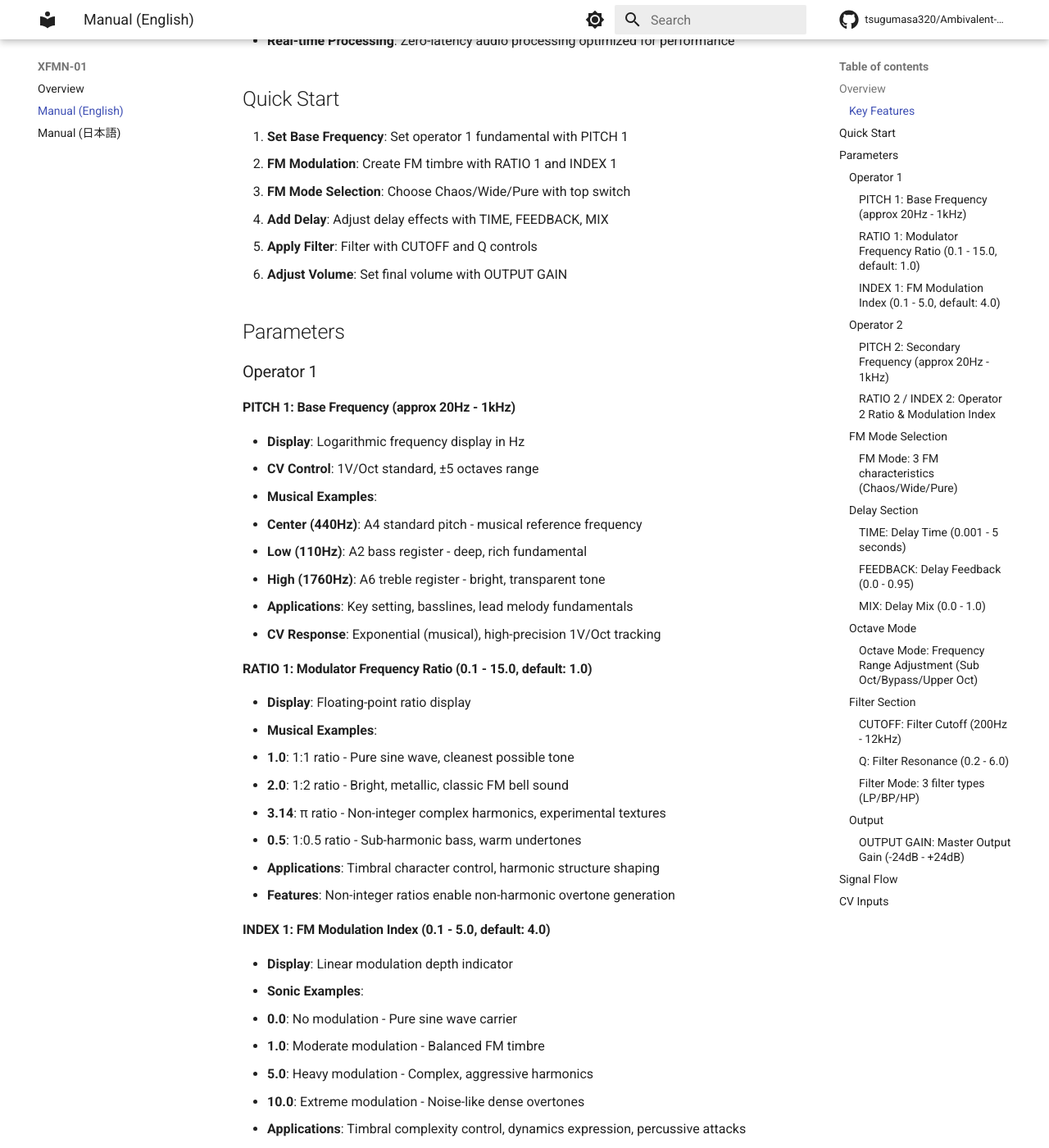
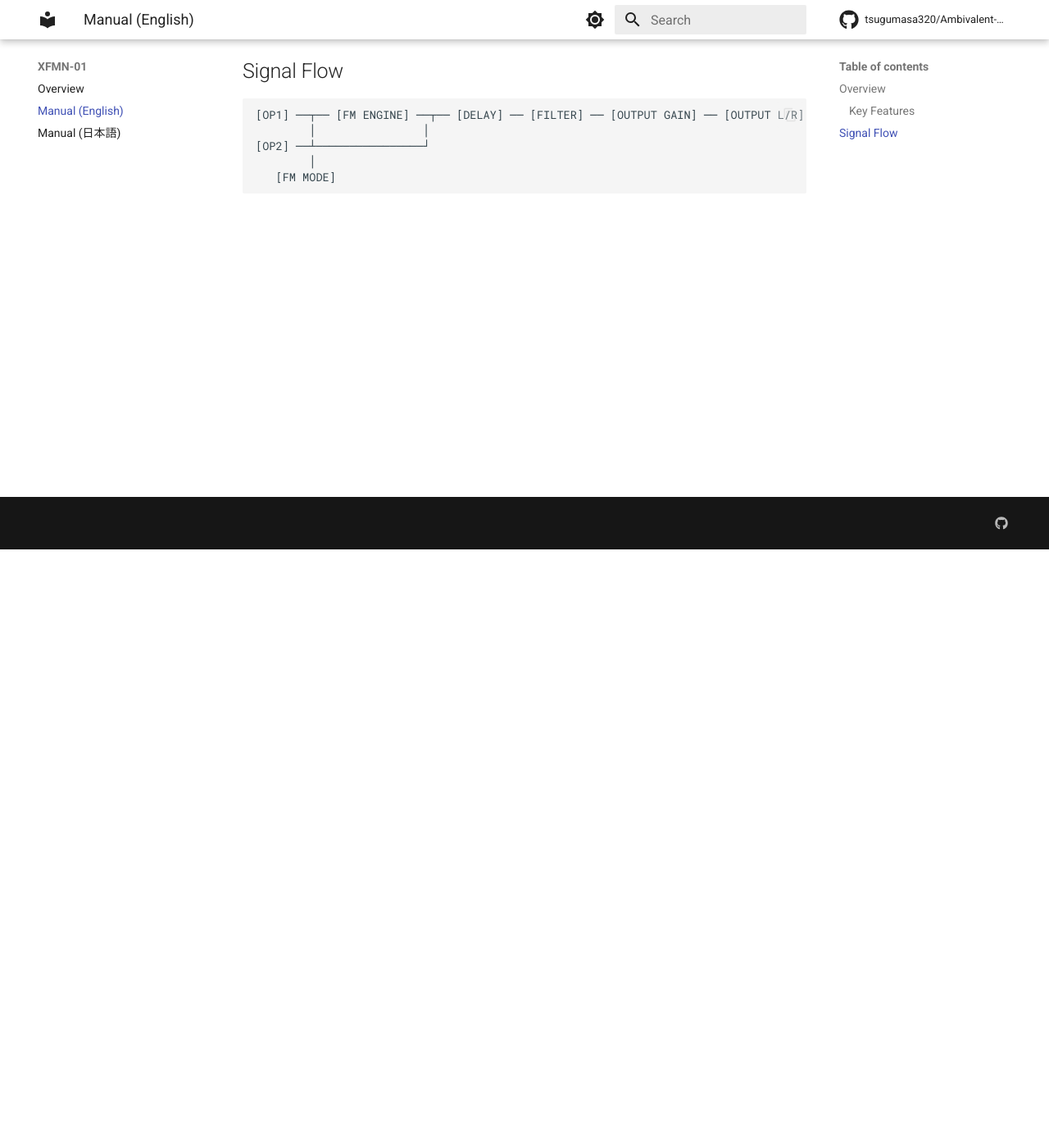
Before and after one commit to tsugumasa320/Ambivalent-Instruments-Manual, an MkDocs documentation site: the page built from docs/xfmn01/manual.md, in a window 1280 px wide and 1400 px high, scrolled down 730 px. Shown: the whole window at 82% size. Built offline with MkDocs 1.6.1 and Material for MkDocs 9.7.7, drawn with Linux system fonts in a browser that asks for light colours; comment, search, counter and statistics services are not loaded; some of the changed text lies outside the part shown.

Commit message:
Update XFMN-01 manual structure and improve documentation formatting

````diff
--- a/docs/xfmn01/manual.md
+++ b/docs/xfmn01/manual.md
@@ -14,109 +14,6 @@ XFMN-01 is an experimental synthesizer module that combines Cross-FM (frequency
 - **3-Mode Filter**: LP/BP/HP filtering
 - **Octave Mode**: Sub Oct/Bypass/Upper Oct 3-stage range
 - **Comprehensive CV Control**: Full CV control over all parameters
-- **Real-time Processing**: Zero-latency audio processing optimized for performance
-
-## Quick Start
-
-1. **Set Base Frequency**: Set operator 1 fundamental with PITCH 1
-2. **FM Modulation**: Create FM timbre with RATIO 1 and INDEX 1
-3. **FM Mode Selection**: Choose Chaos/Wide/Pure with top switch
-4. **Add Delay**: Adjust delay effects with TIME, FEEDBACK, MIX
-5. **Apply Filter**: Filter with CUTOFF and Q controls
-6. **Adjust Volume**: Set final volume with OUTPUT GAIN
-
-## Parameters
-
-### Operator 1
-
-#### **PITCH 1**: Base Frequency (approx 20Hz - 1kHz)
-- **Display**: Logarithmic frequency display in Hz
-- **CV Control**: 1V/Oct standard, ±5 octaves range
-- **Musical Examples**:
-  - **Center (440Hz)**: A4 standard pitch - musical reference frequency
-  - **Low (110Hz)**: A2 bass register - deep, rich fundamental
-  - **High (1760Hz)**: A6 treble register - bright, transparent tone
-- **Applications**: Key setting, basslines, lead melody fundamentals
-- **CV Response**: Exponential (musical), high-precision 1V/Oct tracking
-
-#### **RATIO 1**: Modulator Frequency Ratio (0.1 - 15.0, default: 1.0)
-- **Display**: Floating-point ratio display
-- **Musical Examples**:
-  - **1.0**: 1:1 ratio - Pure sine wave, cleanest possible tone
-  - **2.0**: 1:2 ratio - Bright, metallic, classic FM bell sound
-  - **3.14**: π ratio - Non-integer complex harmonics, experimental textures
-  - **0.5**: 1:0.5 ratio - Sub-harmonic bass, warm undertones
-- **Applications**: Timbral character control, harmonic structure shaping
-- **Features**: Non-integer ratios enable non-harmonic overtone generation
-
-#### **INDEX 1**: FM Modulation Index (0.1 - 5.0, default: 4.0)
-- **Display**: Linear modulation depth indicator
-- **Sonic Examples**:
-  - **0.0**: No modulation - Pure sine wave carrier
-  - **1.0**: Moderate modulation - Balanced FM timbre
-  - **5.0**: Heavy modulation - Complex, aggressive harmonics
-  - **10.0**: Extreme modulation - Noise-like dense overtones
-- **Applications**: Timbral complexity control, dynamics expression, percussive attacks
-- **Technical**: Bessel function-based predictable sideband generation
-
-### Operator 2
-
-#### **PITCH 2**: Secondary Frequency (approx 20Hz - 1kHz)
-- **Function**: Independent second FM voice for cross-modulation
-- **CV Control**: 1V/Oct standard, ±5 octaves range
-- **Applications**: Harmony, unison detuning, cross-modulation source
-- **Features**: Receives cross-modulation from Operator 1
-
-#### **RATIO 2 / INDEX 2**: Operator 2 Ratio & Modulation Index
-- **RATIO 2**: 0.1 - 15.0 (default: 1.0)
-- **INDEX 2**: 0.1 - 5.0 (default: 2.0)
-- **Interaction**: Creates complex FM interaction with Operator 1
-
-### FM Mode Selection
-
-#### **FM Mode**: 3 FM characteristics (Chaos/Wide/Pure)
-- **Chaos**: Chaotic and complex overtone structure
-- **Wide**: Rich timbre with wide frequency range
-- **Pure**: Clean and clear FM sound
-
-### Delay Section
-
-#### **TIME**: Delay Time (0.001 - 5 seconds)
-- **Exponential characteristic**: Musical control from short to long times
-
-#### **FEEDBACK**: Delay Feedback (0.0 - 0.95)
-- **Function**: Feedback of delay signal to input
-- **Sonic Effect**: Echo, reverb-like spatial sense
-
-#### **MIX**: Delay Mix (0.0 - 1.0)
-- **0.0**: Completely dry (original signal only)
-- **1.0**: Completely wet (delay signal only)
-
-### Octave Mode
-
-#### **Octave Mode**: Frequency Range Adjustment (Sub Oct/Bypass/Upper Oct)
-- **Sub Oct**: Low frequency focus, bass range
-- **Bypass**: Standard frequency range
-- **Upper Oct**: High frequency focus, lead range
-
-### Filter Section
-
-#### **CUTOFF**: Filter Cutoff (200Hz - 12kHz)
-- **Function**: Filter frequency setting
-
-#### **Q**: Filter Resonance (0.2 - 6.0)
-- **Function**: Emphasis around cutoff frequency
-
-#### **Filter Mode**: 3 filter types (LP/BP/HP)
-- **LP (Low Pass)**: High frequency cut, warm timbre
-- **BP (Band Pass)**: Band-pass filtering, telephone voice effect
-- **HP (High Pass)**: Low frequency cut, clear and bright timbre
-
-### Output
-
-#### **OUTPUT GAIN**: Master Output Gain (-24dB - +24dB)
-- **Standard**: VCV Rack standard ±5V output
-- **Headroom**: Soft clipping with tanh limiting
 
 ## Signal Flow
 
@@ -127,14 +24,3 @@ XFMN-01 is an experimental synthesizer module that combines Cross-FM (frequency
         │
    [FM MODE]
 ```
-
-## CV Inputs
-
-Main parameter CV modulation support (±5V):
-- **OP1/2 FREQ CV**: Operator frequency CV (1V/Oct)
-- **OP1/2 RATIO CV**: Frequency ratio CV
-- **OP1/2 INDEX CV**: FM modulation depth CV
-- **DELAY TIME CV**: Delay time CV
-- **DELAY MIX CV**: Delay mix CV
-- **FILTER CUTOFF CV**: Filter cutoff CV
-- **OUTPUT GAIN CV**: Output gain CV
````
Also changed, not shown: docs/grainer/manual.md (+0 -14 lines), docs/grainer/manual_jp.md (+0 -13 lines), docs/index.md (+3 -0 lines).
